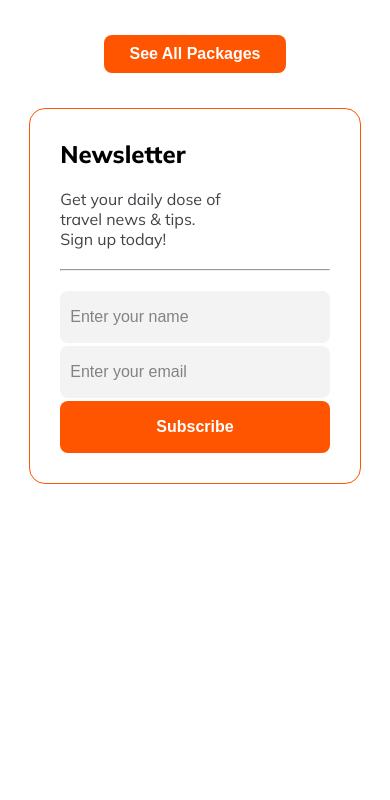
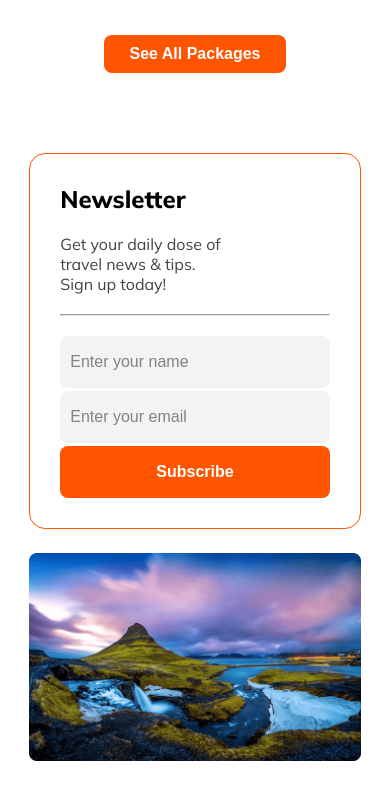
Before and after one commit to symumsakin/hero-travel, a plain HTML site: page index.html in a window 390 px wide. Shown: the part 6422-7222 px from the top of the page. Before the commit the page ends 6906 px from the top, so only its background shows below. Drawn offline with Linux system fonts and the light colour scheme.

Commit message:
added image in newsletter section

```diff
--- a/index.html
+++ b/index.html
@@ -186,7 +186,7 @@
             </div>
 
             <div class="save-70">
-
+                <img src="assets/Rectangle 8-1.png" alt="">
             </div>
         </section>
     </main>
--- a/style.css
+++ b/style.css
@@ -318,6 +318,14 @@ form button {
     margin: 35px;
 }
 
+.form-section {
+    display: flex;
+    justify-content: space-between;
+    /* gap: 24px; */
+    margin-top: 80px;
+    margin-bottom: 80px;
+}
+
 .newsletter-form-container h4 {
     font-size: 24px;
     font-weight: 800;
@@ -337,6 +345,10 @@ form button {
 .newsletter-form-container form {
     display: flex;
     flex-direction: column;
+}
+
+.save-70 img {
+    width: 100%;
 }
 
 /* responsive media query */
@@ -417,4 +429,16 @@ form button {
         background-size: cover;
         border-radius: 16px;
     }
+
+    .form-section {
+        display: flex;
+        flex-direction: column;
+        gap: 24px;
+        margin-top: 80px;
+        margin-bottom: 80px;
+    }
+
+    .save-70 img {
+        width: 100%;
+    }
 }
```
